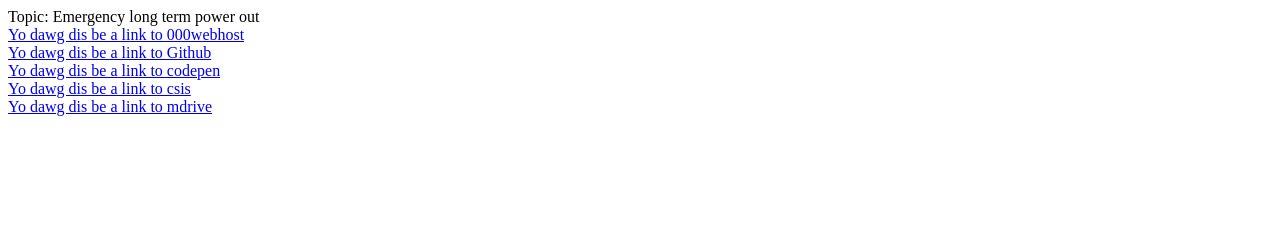
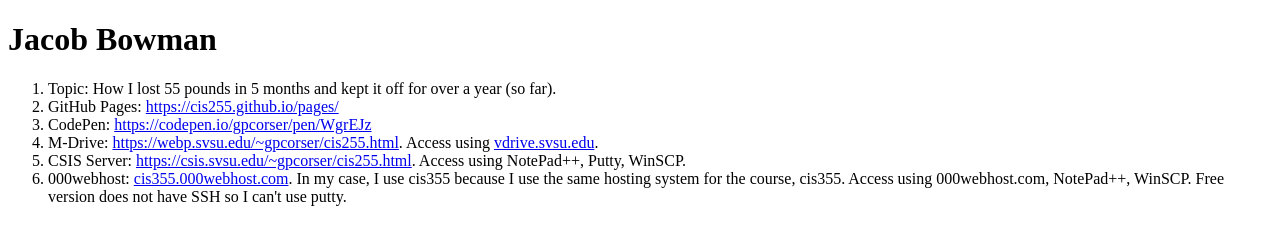
Before and after one commit to jdog4031/Pages, a plain HTML site: page index.html in a window 1280 px wide. Drawn offline with Linux system fonts and the light colour scheme.

Commit message:
Update index.html

```diff
--- a/index.html
+++ b/index.html
@@ -1,9 +1,25 @@
 
-<p>
-Topic: Emergency long term power out <br />
-<a href="https://jdbowman.000webhostapp.com/">Yo dawg dis be a link to 000webhost</a><br />
-<a href="https://jdog4031.github.io/Pages/">Yo dawg dis be a link to Github</a><br />
-<a href="https://codepen.io/jacob-bowman/">Yo dawg dis be a link to codepen</a><br />
-<a href="https://webp.svsu.edu/~gpcorser/cis255home.html">Yo dawg dis be a link to csis</a><br />
-<a href="https://webp.svsu.edu/~jdbowman/">Yo dawg dis be a link to mdrive</a><br />
-  </p>
+<!DOCTYPE html>
+<html lang="en">
+
+	<head>
+    <h1>Jacob Bowman</h1>
+	</head>
+		<ol>
+			<li>Topic: How I lost 55 pounds in 5 months and kept it off for over a year (so far). </li>
+			<li>GitHub Pages: <a target='_blank' href='https://cis255.github.io/pages/'>https://cis255.github.io/pages/</a></li>
+			<li>CodePen: <a target='_blank' href='https://codepen.io/gpcorser/pen/WgrEJz'>https://codepen.io/gpcorser/pen/WgrEJz</a></li>
+			<li>M-Drive: <a target='_blank' href='https://webp.svsu.edu/~gpcorser/cis255.html'>https://webp.svsu.edu/~gpcorser/cis255.html</a>. Access using <a href='https://vdrive.svsu.edu'>vdrive.svsu.edu</a>. </li>
+			<li>CSIS Server: <a target='_blank' href='https://csis.svsu.edu/~gpcorser/cis255.html'>https://csis.svsu.edu/~gpcorser/cis255.html</a>. Access using NotePad++, Putty, WinSCP.</li>
+			<li>000webhost: <a target='_blank' href='http://cis355.000webhostapp.com/'>cis355.000webhost.com</a>. In my case, I use cis355 because I use the same hosting system for the course, cis355. Access using 000webhost.com, NotePad++, WinSCP. Free version does not have SSH so I can't use putty. </li>
+		</ol>
+
+
+		<ol>
+
+
+		</ol>
+
+		<script></script>
+	</body>
+</html>
```
